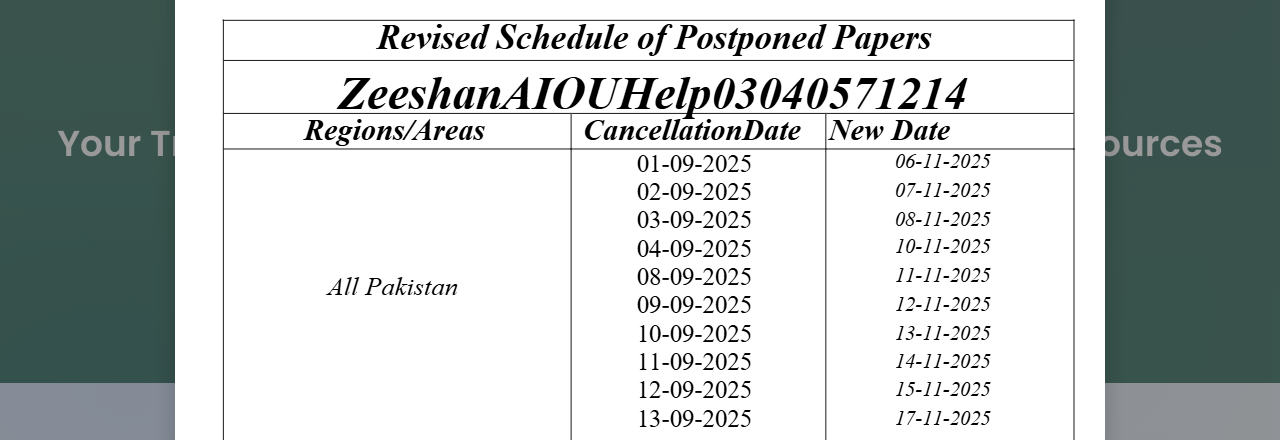
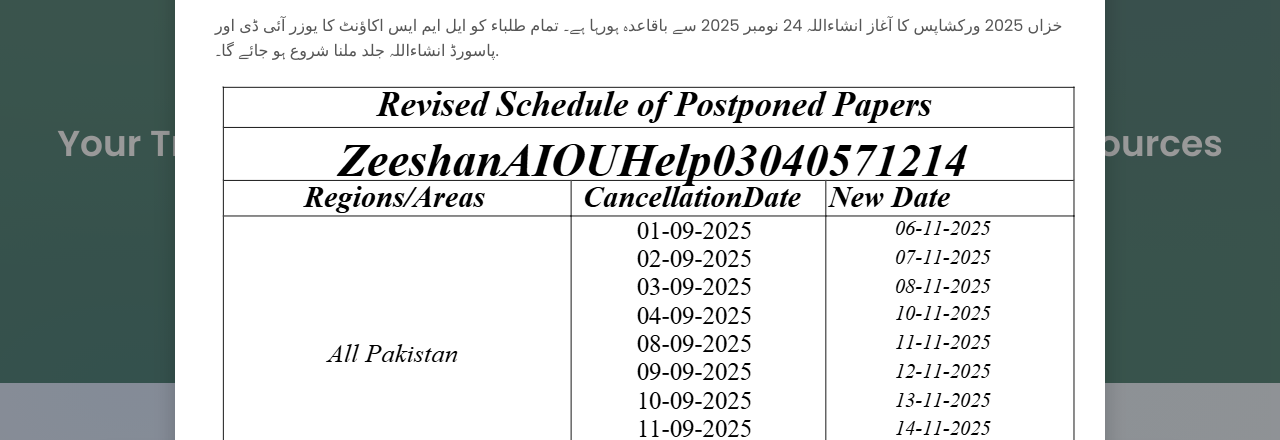
Before and after one commit to mehdizeeshan97-eng/aiou, a plain HTML site: page index.html in a window 1280 px wide. Shown: the part 329-769 px from the top of the page. Drawn offline with Linux system fonts and the light colour scheme.

Commit message:
Update index.html

```diff
--- a/index.html
+++ b/index.html
@@ -270,6 +270,7 @@
       <p>Now, admissions for <strong>Fresh and Continuing</strong> students have closed. New <strong>Admissions</strong> will begin on <strong>January 1, 2026</strong>.</p>
       <p>Books for <strong>Matric and FA</strong> students have been <strong>dispatched</strong>. <strong>BA</strong> students will receive their books by <strong>November or December</strong>.</p>
       <p><strong>Continuing Students</strong> can pay their fees using the old challans until <strong>November 10, 2025</strong>.</p>
+      <p>خزاں 2025 ورکشاپس کا آغاز انشاءاللہ 24 نومبر 2025 سے باقاعدہ ہورہا ہے۔ تمام طلباء کو ایل ایم ایس اکاؤنٹ کا یوزر آئی ڈی اور پاسورڈ انشاءاللہ جلد ملنا شروع ہو جائے گا۔.</p>
       <img src="revised-schedule.png" alt="revised-schedule">
       <button class="ok-btn" onclick="closeNotice()">OK</button>
     </div>
```
